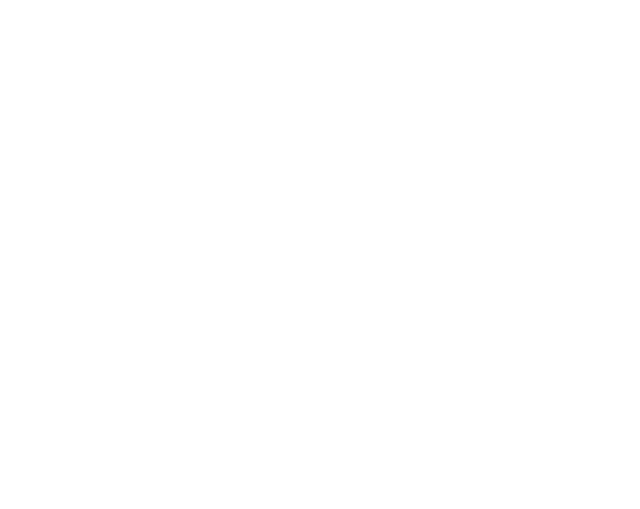
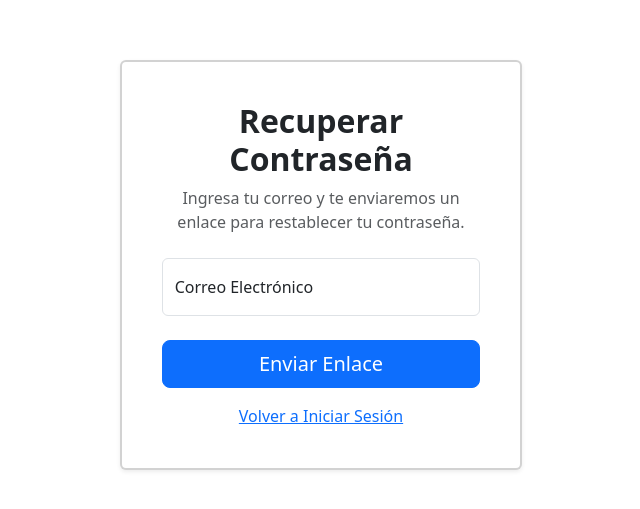
Before and after one commit to nerxzel/gestion_bienes_front, a React (Vite) app: page /recuperar in a window 1280 px wide. Shown: the part 135-644 px from the top of the page, without its empty margins (319-959 px from the left). Built offline with nearby package versions, Linux system fonts and the light colour scheme.

Commit message:
login y recuperacion de contraseña

```diff
--- a/src/App.jsx
+++ b/src/App.jsx
@@ -6,7 +6,9 @@
 
   return (
     <>
-      {children}
+      <main>
+        {children}
+      </main>
     </>
   )
 }
--- /dev/null
+++ b/src/components/ContrasenhaForm.jsx
@@ -0,0 +1,32 @@
+import { Form, Button, Card, FloatingLabel } from 'react-bootstrap';
+import { Link } from 'react-router-dom';
+
+function ContrasenhaForm() {
+  return (
+    <Card className="p-4 shadow-sm border-2">
+      <Card.Body>
+        <h2 className="fw-bold text-center mb-2">Recuperar Contraseña</h2>
+        <p className="text-center text-muted mb-4">
+          Ingresa tu correo y te enviaremos un enlace para restablecer tu contraseña.
+        </p>
+
+        <Form>
+          <FloatingLabel controlId="floatingEmail" label="Correo Electrónico" className="mb-3">
+            <Form.Control type="email" placeholder=" " />
+          </FloatingLabel>
+
+          <div className="d-grid mt-4">
+            <Button variant="primary" type="submit" size="lg">
+              Enviar Enlace
+            </Button>
+          </div>
+        </Form>
+        <div className="text-center mt-3">
+            <Link to="/">Volver a Iniciar Sesión</Link>
+        </div>
+      </Card.Body>
+    </Card>
+  );
+}
+
+export default ContrasenhaForm;
--- a/src/components/LoginForm.jsx
+++ b/src/components/LoginForm.jsx
@@ -0,0 +1,34 @@
+import { Form, Button, Card, FloatingLabel } from 'react-bootstrap';
+import { Link } from 'react-router-dom';
+
+function LoginForm() {
+  return (
+    <Card className="p-3 shadow-sm border-2">
+      <Card.Body>
+        <h2 className="fw-bold text-center mb-4">Inicie sesión</h2>
+
+        <Form>
+          <FloatingLabel controlId="floatingEmail" label="Ingresa tu correo o usuario" className="mb-3">
+            <Form.Control type="text" placeholder=" " />
+          </FloatingLabel>
+
+          <FloatingLabel controlId="floatingPassword" label="Contraseña">
+            <Form.Control type="password" placeholder=" " />
+          </FloatingLabel>
+
+          <div className="text-end mt-2">
+            <Link to="/recuperar" className="small text-muted">¿Olvidaste tu contraseña?</Link>
+          </div>
+
+          <div className="d-grid mt-4">
+            <Button variant="primary" type="submit" size="lg">
+              Iniciar Sesión
+            </Button>
+          </div>
+        </Form>
+      </Card.Body>
+    </Card>
+  );
+}
+
+export default LoginForm;
--- a/src/main.jsx
+++ b/src/main.jsx
@@ -1,10 +1,16 @@
-import { StrictMode } from 'react'
-import { createRoot } from 'react-dom/client'
+import { StrictMode } from 'react';
+import { createRoot } from 'react-dom/client';
+import { BrowserRouter } from 'react-router-dom';
+import App from './App.jsx';
+import AppRouter from './router/AppRouter.jsx';
 import 'bootstrap/dist/css/bootstrap.min.css';
-import App from './App.jsx'
 
 createRoot(document.getElementById('root')).render(
   <StrictMode>
-    <App />
+    <BrowserRouter>
+      <App>
+        <AppRouter />
+      </App>
+    </BrowserRouter>
   </StrictMode>,
 )
--- a/src/pages/Login.jsx
+++ b/src/pages/Login.jsx
@@ -1,13 +1,16 @@
-import React from 'react';
 import {Container, Row, Col} from 'react-bootstrap';
-import loginImage from '../assets/loginIMG.png';
+import LoginForm from '../components/LoginForm';
+
 
 function Login() {
     return (
-        <Container className='vh-100 d-flex align-items-center justify-conten-center'>
-            <Row>
-                <Col md={7} lg={8} className='d-none d-md-block p-0'>
-                    <img src={loginImage} alt='Login' className='login-image' />
+        <Container fluid>
+            <Row className='vh-100 align-items-center justify-content-center'>
+
+                <Col md={5} lg={4}>
+                    <div>
+                        <LoginForm />
+                    </div>
                 </Col>
             </Row>
 
--- /dev/null
+++ b/src/pages/RecuperarContrasenha.jsx
@@ -0,0 +1,16 @@
+import { Container, Row, Col } from 'react-bootstrap';
+import ContrasenhaForm from '../components/ContrasenhaForm';
+
+function RecuperarContrasenha() {
+    return (
+        <Container fluid>
+            <Row className='vh-100 align-items-center justify-content-center'>
+                <Col md={5} lg={4}>
+                    <ContrasenhaForm />
+                </Col>
+            </Row>
+        </Container>
+    )
+}
+
+export default RecuperarContrasenha;
--- a/src/router/AppRouter.jsx
+++ b/src/router/AppRouter.jsx
@@ -1,16 +1,18 @@
-import { Routes, Route} from "react-router-dom";
+import { Routes, Route } from "react-router-dom";
 import Login from '../pages/Login.jsx';
+import RecuperarContrasenha from '../pages/RecuperarContrasenha.jsx'
 
 
 
-function AppRoutes() {
+function AppRouter() {
     return(
         <Routes>
             <Route path="/" element={<Login />}/>
+            <Route path="/recuperar" element={<RecuperarContrasenha />} />
 
         </Routes>
 
     );
 }
 
-export default AppRoutes
+export default AppRouter
```
